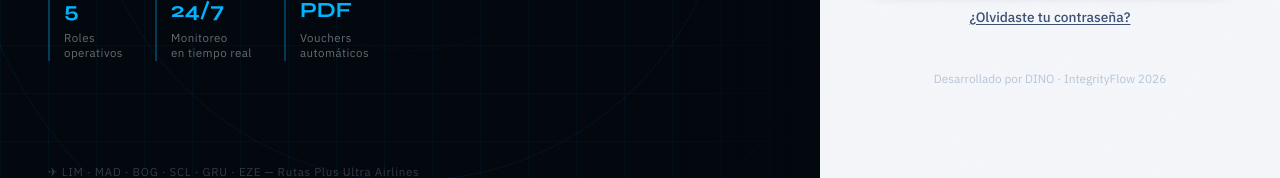
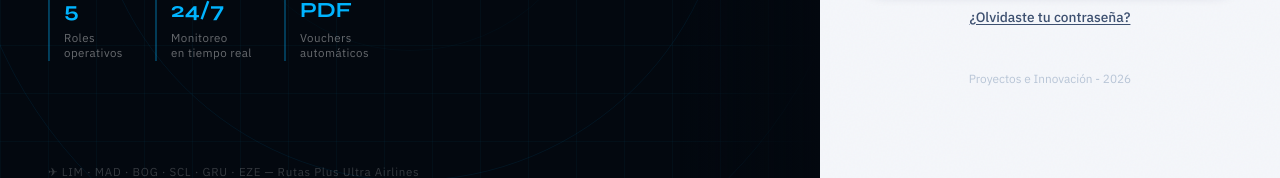
Before and after one commit to DinoIvan1120/Gestion-de-Contingencias-Aeroporturias-Frontend, a React (Vite) app: page /login in a window 1280 px wide. Shown: the part 579-757 px from the top of the page. Built offline with nearby package versions, Linux system fonts and the light colour scheme; no server answers.

Commit message:
Cambio de nombre - LoginPage.jsx

```diff
--- a/src/pages/auth/LoginPage.jsx
+++ b/src/pages/auth/LoginPage.jsx
@@ -693,9 +693,7 @@ export default function LoginPage() {
             )}
           </div>
 
-          <p className={styles.cardFooter}>
-            Desarrollado por DINO · IntegrityFlow 2026
-          </p>
+          <p className={styles.cardFooter}>Proyectos e Innovación - 2026</p>
         </div>
       </div>
 
```
